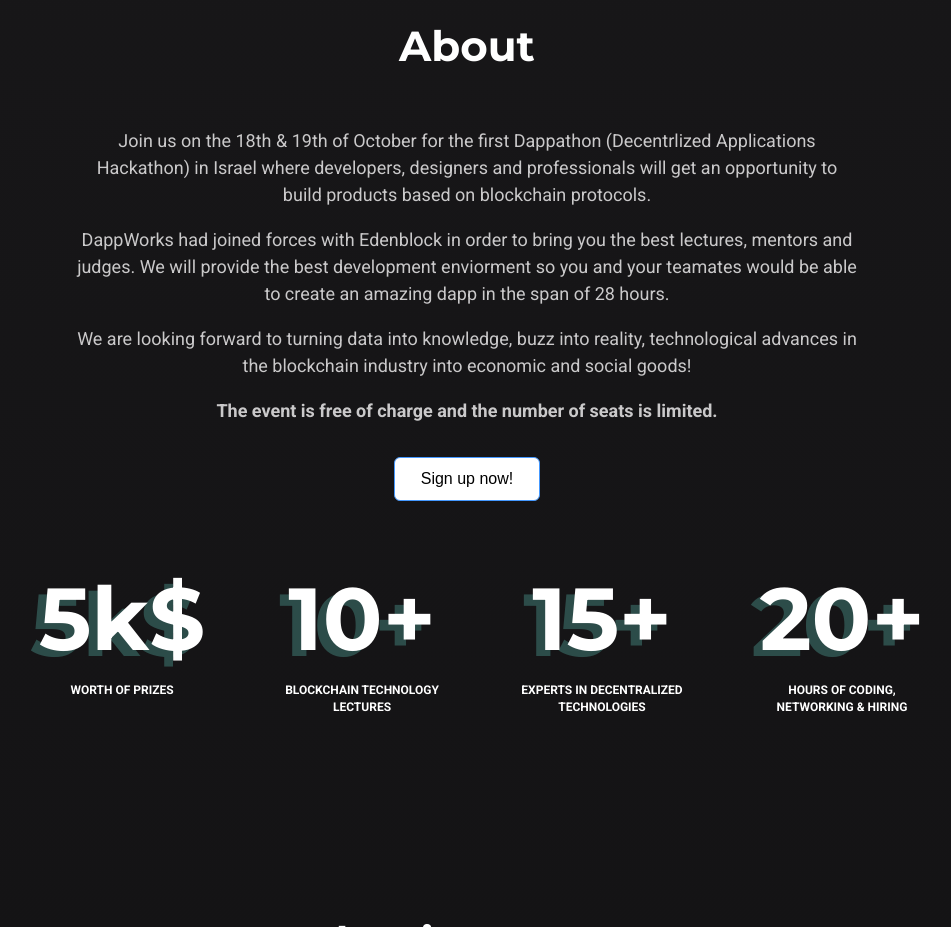
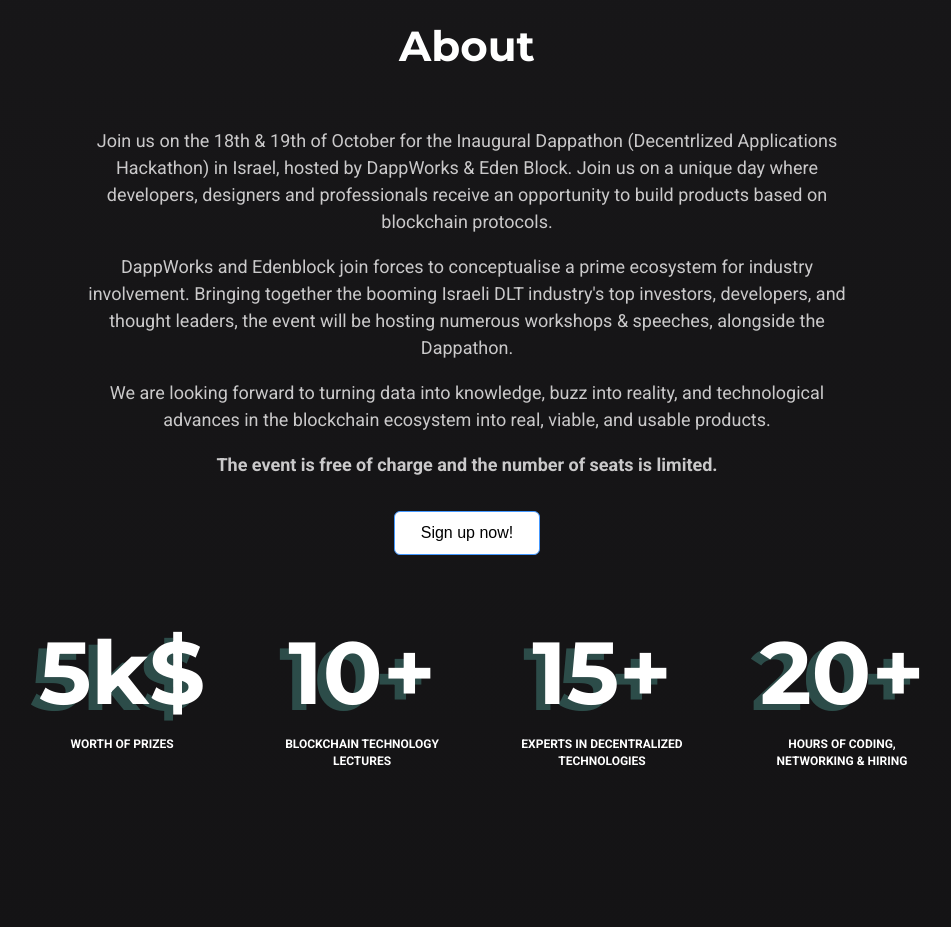
Before and after one commit to DappWorks/Dappathon, a website: page dappathon.html in a window 1280 px wide. Shown: the part 880-1807 px from the top of the page, without its empty margins (173-1124 px from the left). Drawn offline with Linux system fonts and the light colour scheme; some packages are replaced by stand-ins of ours.

Commit message:
Change about content

```diff
--- a/dappathon.html
+++ b/dappathon.html
@@ -127,15 +127,15 @@
           </div>
           <div class="section__content">
             <div class="section__text rich-text">
-              <p>Join us on the 18th & 19th of October for the first Dappathon (Decentrlized Applications Hackathon) in Israel
-                where developers, designers and professionals will get an opportunity to build products based on blockchain
-                protocols.
+              <p>Join us on the 18th & 19th of October for the Inaugural Dappathon (Decentrlized Applications Hackathon) in
+                Israel, hosted by DappWorks & Eden Block. Join us on a unique day where developers, designers and professionals
+                receive an opportunity to build products based on blockchain protocols.
               </p>
-              <p>DappWorks had joined forces with Edenblock in order to bring you the best lectures, mentors and judges. We
-                will provide the best development enviorment so you and your teamates would be able to create an amazing
-                dapp in the span of 28 hours.</p>
-              <p>We are looking forward to turning data into knowledge, buzz into reality, technological advances in the blockchain
-                industry into economic and social goods!</p>
+              <p>DappWorks and Edenblock join forces to conceptualise a prime ecosystem for industry involvement. Bringing together
+                the booming Israeli DLT industry's top investors, developers, and thought leaders, the event will be hosting
+                numerous workshops & speeches, alongside the Dappathon. </p>
+              <p>We are looking forward to turning data into knowledge, buzz into reality, and technological advances in the
+                blockchain ecosystem into real, viable, and usable products. </p>
               <p>
                 <b>The event is free of charge and the number of seats is limited.</b>
               </p>
@@ -182,7 +182,9 @@
               <p>Dapp is an abbreviated form for decentralized application.</p>
               <p>A Dapp is an application that utilizes Blockchain technology. A DApp has its backend code running on a decentralized
                 peer-to-peer network with trustless protocols. Contrast this with an App where the backend code is running
-                on centralized servers. They are designed to avoid any single point of failure and serve many use cases. <br><br>
+                on centralized servers. They are designed to avoid any single point of failure and serve many use cases.
+                <br>
+                <br>
                 <img src="./static/img/dapps.jpg" width="75%" /> </br>
                 <p>
                   <a href="https://blockgeeks.com/guides/dapps/" target="_blank">Learn more about Dapps</a>
```
